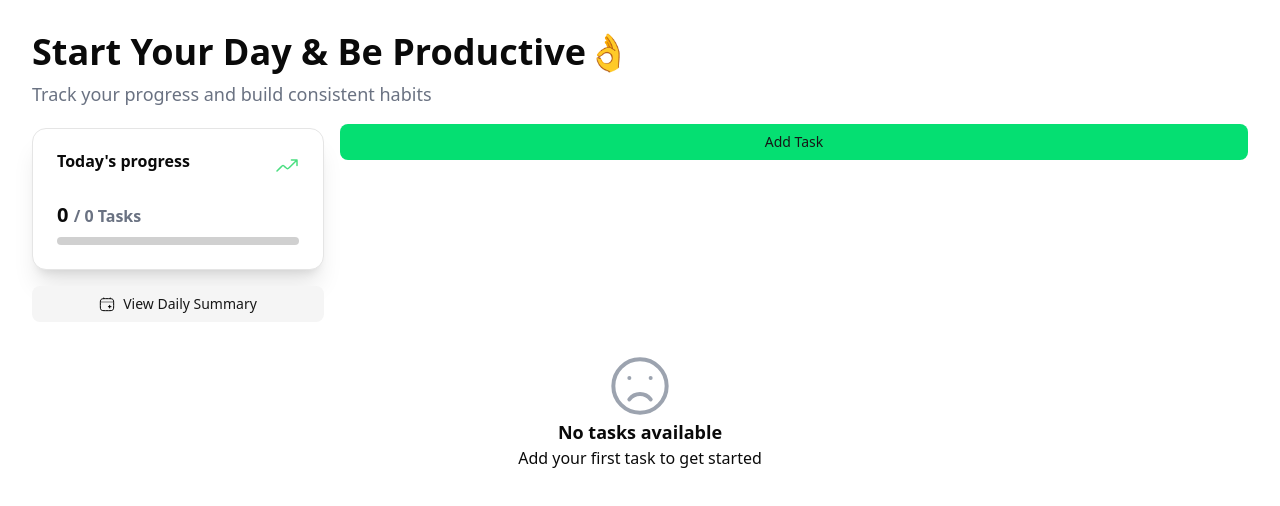
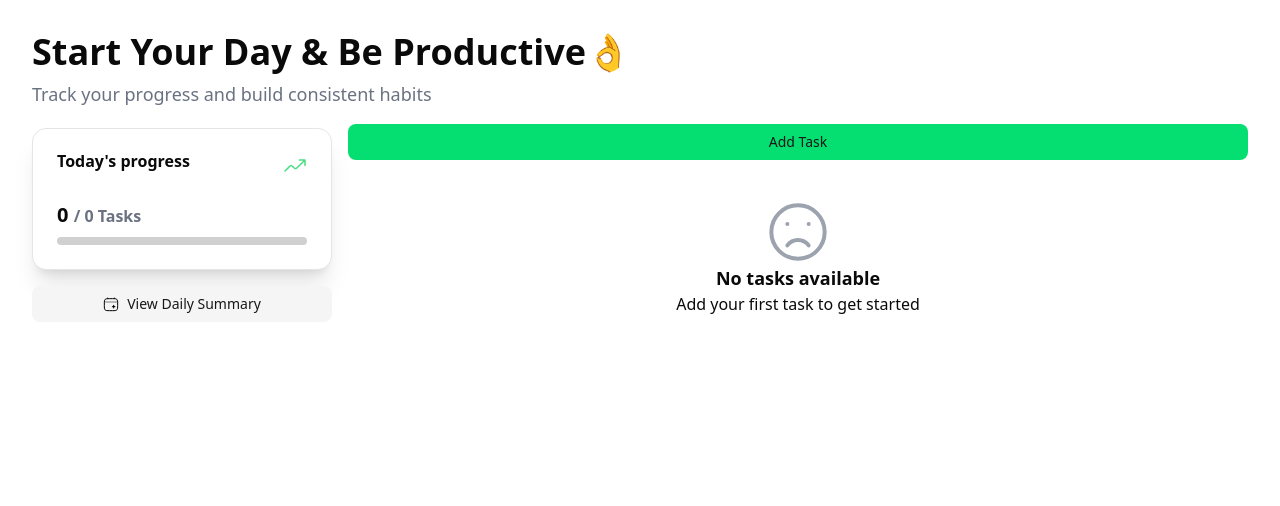
Before and after one commit to KacperBartlomiejczak/rn-task-manager, a React (Vite) app: page / in a window 1280 px wide. Shown: the top 506 px of the page. Built offline with nearby package versions, Linux system fonts and the light colour scheme.

Commit message:
added task card

```diff
--- a/src/App.tsx
+++ b/src/App.tsx
@@ -8,20 +8,26 @@ import Calender from "./assets/calender";
 import { TaskContext } from "./context/taskContext";
 import NoTaskAvailable from "./components/noTaskAvailable";
 import AddTaskModal from "./components/taskModal/addTaskModal";
-import { TaskProvider } from "@/context/taskContext";
+import TaskCard from "./components/taskCard/taskCard";
 
 function App() {
+  let content = <NoTaskAvailable />;
   const taskContext = useContext(TaskContext);
+  if (!taskContext) {
+    throw new Error("App must be used within TaskProvider");
+  }
 
-  console.log(taskContext?.taskList);
+  if (taskContext?.taskList.length) {
+    content = <TaskCard title={taskContext!.taskList[0].title} />;
+  }
+
   return (
-    <TaskProvider>
     <main>
       <div className="container mx-auto">
         <Header />
         <div className="flex flex-col md:flex-row md:gap-4">
           <div className="flex flex-col md:flex-1">
-              <TaskDailyProgress />
+            <TaskDailyProgress totalTasks={taskContext.taskList.length} />
             <TaskButton
               title="View Daily Summary"
               onClick={() => {}}
@@ -30,12 +36,13 @@ function App() {
               <Calender size={24} color="#000000" />
             </TaskButton>
           </div>
+          <div className="flex flex-col gap-2 md:flex-2 lg:flex-3">
             <AddTaskModal />
+            {content}
           </div>
-          {taskContext?.taskList.length === 0 ? <NoTaskAvailable /> : null}
+        </div>
       </div>
     </main>
-    </TaskProvider>
   );
 }
 
--- /dev/null
+++ b/src/components/taskCard/taskCard.tsx
@@ -0,0 +1,19 @@
+//components
+import { Card, CardContent } from "../ui/card";
+import { Checkbox } from "../ui/checkbox";
+
+//interfaces
+interface TaskCardProps {
+  title: string;
+}
+
+export default function TaskCard({ title }: TaskCardProps) {
+  return (
+    <Card>
+        <CardContent className="flex items-center gap-4">
+          <Checkbox />
+          <span className="text-left">{title}</span>
+        </CardContent>
+    </Card>
+  );
+}
--- a/src/components/taskModal/addTaskModal.tsx
+++ b/src/components/taskModal/addTaskModal.tsx
@@ -21,7 +21,7 @@ export default function AddTaskModal() {
 
   const taskTitleRef = useRef<HTMLInputElement>(null);
 
-  const { handleAddTask} = useContext(TaskContext)!;
+  const { handleAddTask } = useContext(TaskContext)!;
 
   if (!handleAddTask) {
     throw new Error("AddTaskModal must be used within TaskProvider");
@@ -41,16 +41,16 @@ export default function AddTaskModal() {
       <DialogTrigger asChild>
         <TaskButton
           title="Add Task"
-          className="bg-green-400 hover:bg-green-600 focus:bg-green-600 md:flex-2 lg:flex-3"
+          className="bg-green-400 hover:bg-green-600 focus:bg-green-600 "
         />
       </DialogTrigger>
-      <DialogContent>
+      <DialogContent aria-describedby="dialog-description">
         <CheckBoxProvider>
           <form className="flex flex-col mb-2" onSubmit={handleSubmitTask}>
             <DialogTitle className="font-bold text-xl">
               Create new task
             </DialogTitle>
-            <p className="text-gray-500 mb-4">
+            <p id="dialog-description" className="text-gray-500 mb-4">
               Add a task with optional recurring schedule
             </p>
             <Input
```
Also changed, not shown: src/components/ui/dialog.tsx (+16 -16 lines). Lines whose indentation alone changed are shown as unchanged.
